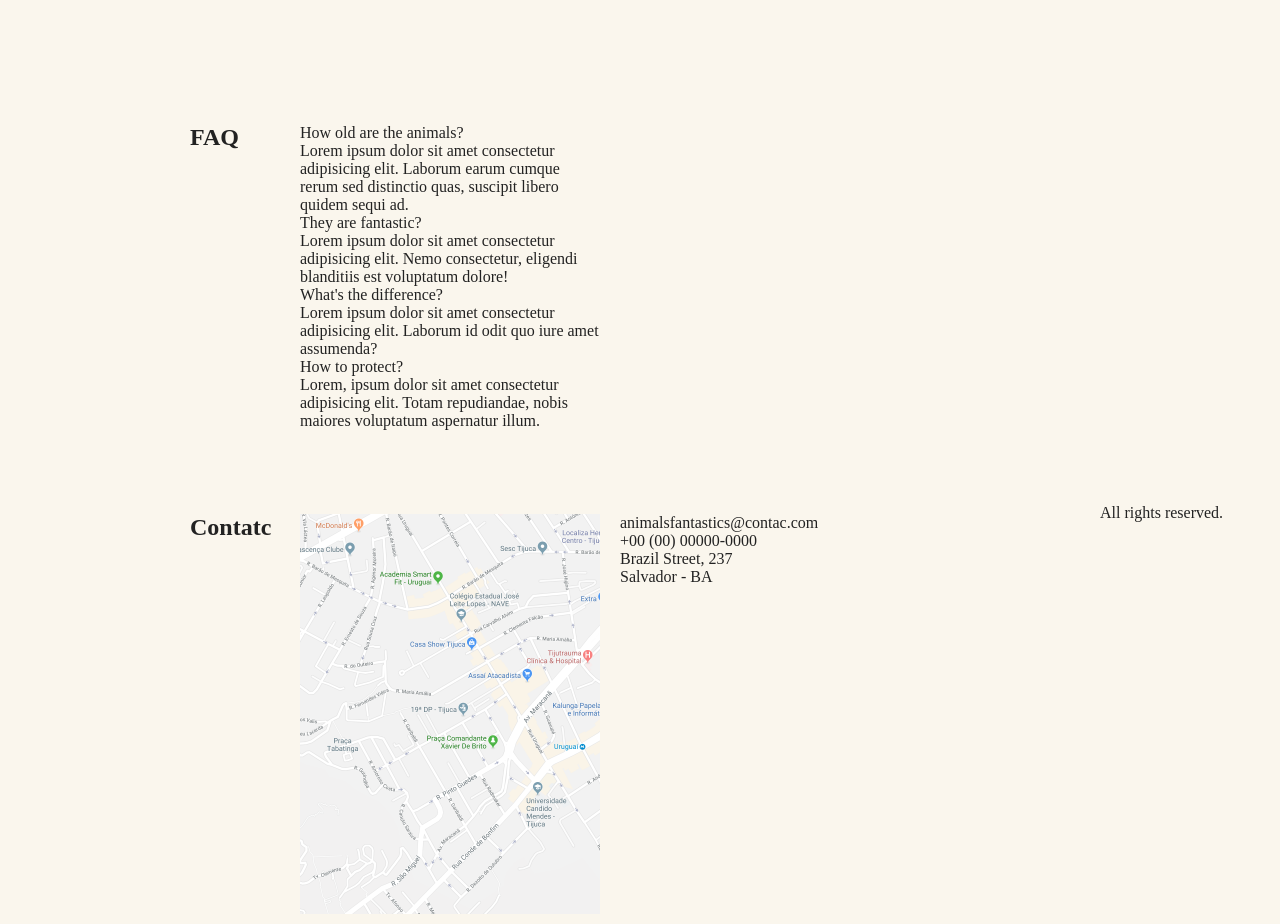
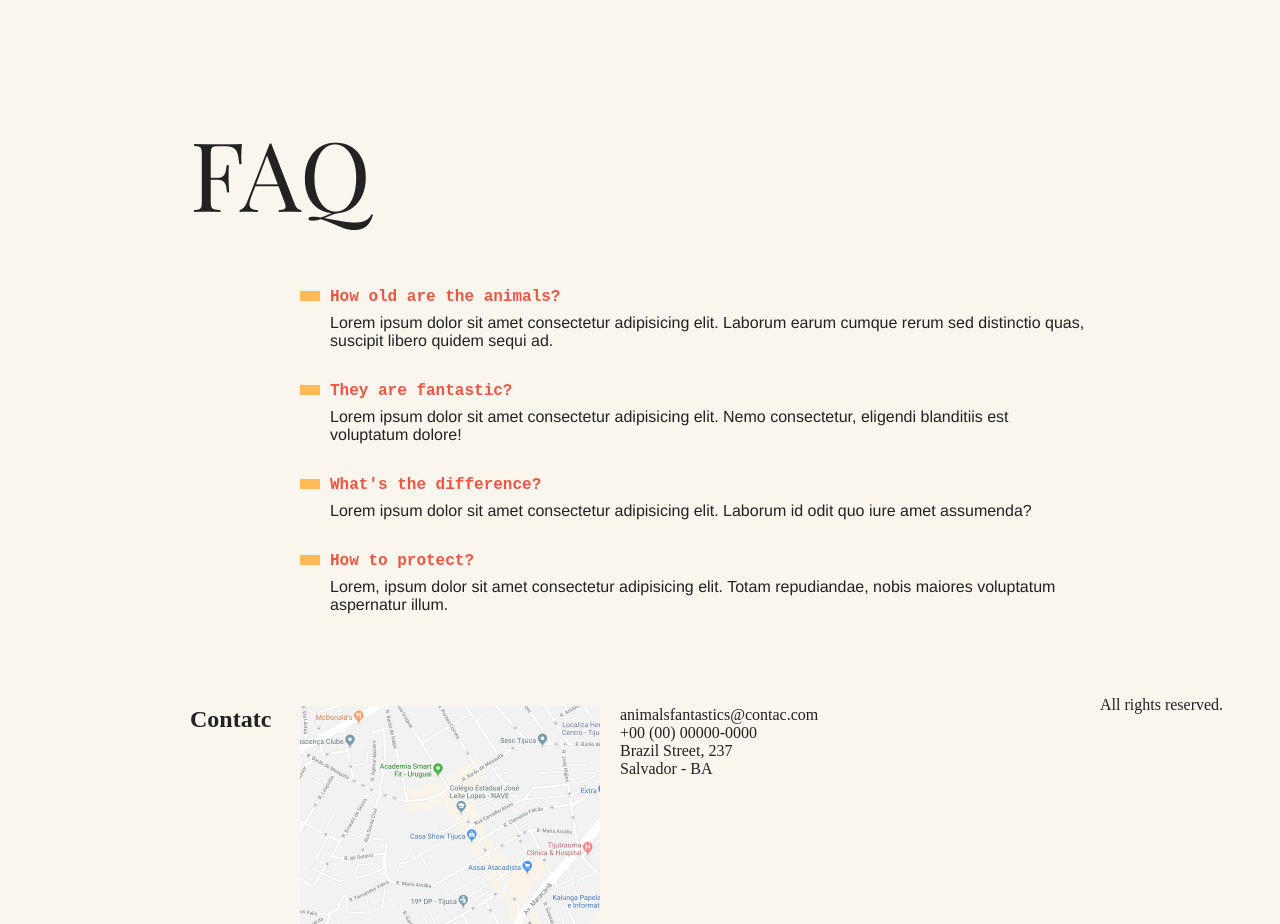
Before and after one commit to dyhalmeida/FantasticAnimals, a website: page index.html in a window 1280 px wide. Shown: the part 2480-3404 px from the top of the page. Drawn offline with Linux system fonts and the light colour scheme.

Commit message:
feat: seção de FAQ - CSS

```diff
--- a/css/style.css
+++ b/css/style.css
@@ -133,3 +133,39 @@ body {
   margin-bottom: 1rem;
   text-align: justify;
 }
+
+.faq > h1 {
+  font-family: "Playfair Display SC", Georgia;
+  font-size: 6rem;
+  line-height: 1;
+  font-weight: 400;
+  margin-bottom: 1rem;
+  grid-column: 1 / 4;
+}
+
+.faq > dl {
+  grid-column: 2 / 4;
+}
+
+.faq > dl > dt {
+  font-family: "IBM Plex Mono", monospace;
+  font-weight: bold;
+  margin-top: 2rem;
+  margin-bottom: 0.5rem;
+  color: #e54;
+}
+
+.faq > dl > dt::before {
+  content: "";
+  display: inline-block;
+  width: 20px;
+  height: 10px;
+  margin-right: 10px;
+  background-color: #fb5;
+}
+
+.faq > dl dd {
+  font-family: Helvetica, Arial, sans-serif;
+  margin-bottom: 0.5rem;
+  margin-left: 30px;
+}
```
